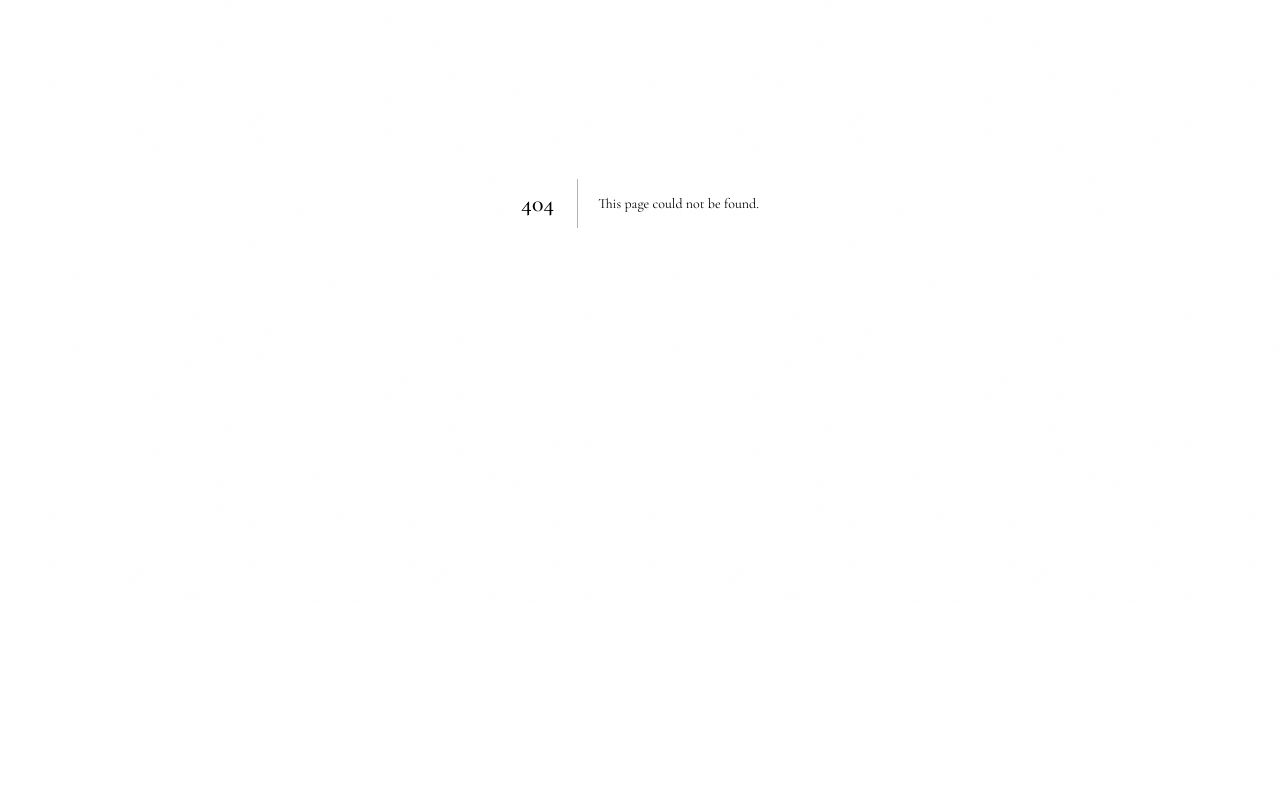
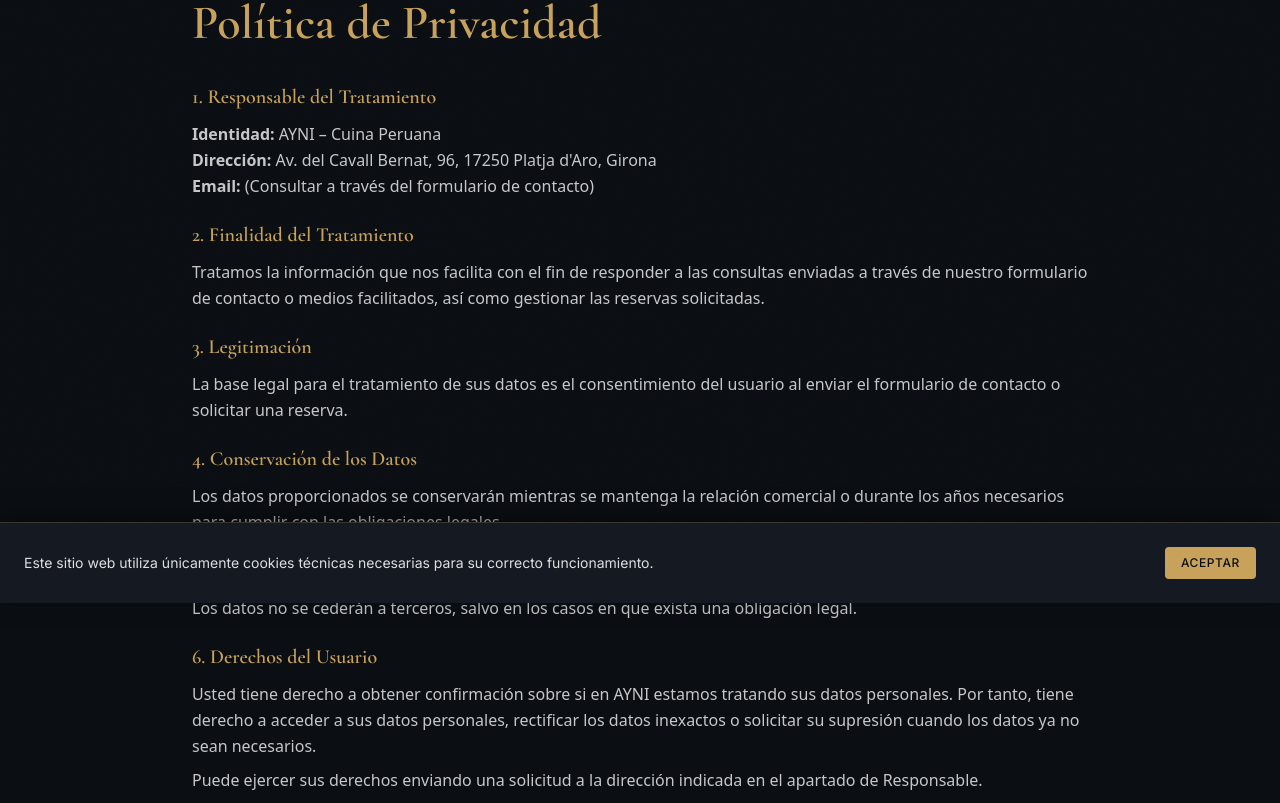
Before and after one commit to sultanaa21/ayni-restaurante, a Next.js app: page /privacidad in a window 1280 px wide. Before the commit this address had no page. Shown: the part 197-1000 px from the top of the page. Before the commit the page ends 800 px from the top, so only its background shows below. Built offline with nearby package versions, Linux system fonts and the light colour scheme.

Commit message:
Cookies y terminos de privacidad

```diff
--- /dev/null
+++ b/app/cookies/page.tsx
@@ -0,0 +1,62 @@
+'use client';
+
+import React from 'react';
+import { Navbar } from '@/components/layout/Navbar';
+import { Footer } from '@/components/layout/Footer';
+import { Section } from '@/components/ui/Section';
+import { useLanguage } from '@/context/LanguageContext';
+
+export default function CookiesPage() {
+    const { language } = useLanguage();
+
+    return (
+        <>
+            <Navbar />
+            <main className="min-h-screen pt-24 font-sans text-text">
+                <Section className="py-12 md:py-16">
+                    <div className="max-w-4xl mx-auto space-y-8">
+                        <h1 className="font-heading text-4xl md:text-5xl text-gold mb-8">Política de Cookies</h1>
+
+                        {language === 'en' && (
+                            <div className="bg-surface/50 border border-gold/20 p-4 rounded-sm mb-8 text-sm text-muted italic">
+                                Note: This legal content is available in Spanish to comply with local regulations.
+                            </div>
+                        )}
+
+                        <div className="space-y-6 text-text/80 leading-relaxed">
+                            <section>
+                                <h2 className="text-xl text-gold mb-3">¿Qué son las cookies?</h2>
+                                <p>
+                                    Una cookie es un fichero que se descarga en su ordenador al acceder a determinadas páginas web. Las cookies permiten a una página web, entre otras cosas, almacenar y recuperar información sobre los hábitos de navegación de un usuario o de su equipo y, dependiendo de la información que contengan y de la forma en que utilice su equipo, pueden utilizarse para reconocer al usuario.
+                                </p>
+                            </section>
+
+                            <section>
+                                <h2 className="text-xl text-gold mb-3">Tipos de cookies utilizadas</h2>
+                                <p>
+                                    <strong>Este sitio web no utiliza cookies de análisis ni cookies publicitarias.</strong>
+                                </p>
+                                <p className="mt-4">
+                                    Utilizamos únicamente <strong>cookies técnicas</strong> que son estrictamente necesarias para el funcionamiento del sitio web y la utilización de las diferentes opciones y servicios que en ella existen.
+                                </p>
+                                <ul className="list-disc pl-5 mt-4 space-y-2 text-muted">
+                                    <li>
+                                        <strong>Cookies de sesión y preferencias:</strong> Permiten recordar sus preferencias de idioma y gestión del consentimiento de cookies.
+                                    </li>
+                                </ul>
+                            </section>
+
+                            <section>
+                                <h2 className="text-xl text-gold mb-3">Gestión de cookies</h2>
+                                <p>
+                                    Al no utilizar cookies de terceros ni de seguimiento, no es necesario un panel de configuración complejo. No obstante, usted puede permitir, bloquear o eliminar las cookies instaladas en su equipo mediante la configuración de las opciones del navegador instalado en su ordenador.
+                                </p>
+                            </section>
+                        </div>
+                    </div>
+                </Section>
+            </main>
+            <Footer />
+        </>
+    );
+}
--- a/app/layout.tsx
+++ b/app/layout.tsx
@@ -8,6 +8,7 @@
 };
 
 import { LanguageProvider } from '@/context/LanguageContext';
+import { CookieBanner } from '@/components/ui/CookieBanner';
 
 export default function RootLayout({
   children,
@@ -19,6 +20,7 @@
       <body className="font-sans bg-bg text-text antialiased selection:bg-gold/30 selection:text-white">
         <LanguageProvider>
           {children}
+          <CookieBanner />
         </LanguageProvider>
       </body>
     </html>
--- /dev/null
+++ b/app/privacidad/page.tsx
@@ -0,0 +1,80 @@
+'use client';
+
+import React from 'react';
+import { Navbar } from '@/components/layout/Navbar';
+import { Footer } from '@/components/layout/Footer';
+import { Section } from '@/components/ui/Section';
+import { useLanguage } from '@/context/LanguageContext';
+
+export default function PrivacyPage() {
+    const { language } = useLanguage();
+
+    return (
+        <>
+            <Navbar />
+            <main className="min-h-screen pt-24 font-sans text-text">
+                <Section className="py-12 md:py-16">
+                    <div className="max-w-4xl mx-auto space-y-8">
+                        <h1 className="font-heading text-4xl md:text-5xl text-gold mb-8">Política de Privacidad</h1>
+
+                        {language === 'en' && (
+                            <div className="bg-surface/50 border border-gold/20 p-4 rounded-sm mb-8 text-sm text-muted italic">
+                                Note: This legal content is available in Spanish to comply with local regulations.
+                            </div>
+                        )}
+
+                        <div className="space-y-6 text-text/80 leading-relaxed">
+                            <section>
+                                <h2 className="text-xl text-gold mb-3">1. Responsable del Tratamiento</h2>
+                                <p>
+                                    <strong>Identidad:</strong> AYNI – Cuina Peruana<br />
+                                    <strong>Dirección:</strong> Av. del Cavall Bernat, 96, 17250 Platja d&apos;Aro, Girona<br />
+                                    <strong>Email:</strong> (Consultar a través del formulario de contacto)
+                                </p>
+                            </section>
+
+                            <section>
+                                <h2 className="text-xl text-gold mb-3">2. Finalidad del Tratamiento</h2>
+                                <p>
+                                    Tratamos la información que nos facilita con el fin de responder a las consultas enviadas a través de nuestro formulario de contacto o medios facilitados, así como gestionar las reservas solicitadas.
+                                </p>
+                            </section>
+
+                            <section>
+                                <h2 className="text-xl text-gold mb-3">3. Legitimación</h2>
+                                <p>
+                                    La base legal para el tratamiento de sus datos es el consentimiento del usuario al enviar el formulario de contacto o solicitar una reserva.
+                                </p>
+                            </section>
+
+                            <section>
+                                <h2 className="text-xl text-gold mb-3">4. Conservación de los Datos</h2>
+                                <p>
+                                    Los datos proporcionados se conservarán mientras se mantenga la relación comercial o durante los años necesarios para cumplir con las obligaciones legales.
+                                </p>
+                            </section>
+
+                            <section>
+                                <h2 className="text-xl text-gold mb-3">5. Cesión de Datos</h2>
+                                <p>
+                                    Los datos no se cederán a terceros, salvo en los casos en que exista una obligación legal.
+                                </p>
+                            </section>
+
+                            <section>
+                                <h2 className="text-xl text-gold mb-3">6. Derechos del Usuario</h2>
+                                <p>
+                                    Usted tiene derecho a obtener confirmación sobre si en AYNI estamos tratando sus datos personales. Por tanto, tiene derecho a acceder a sus datos personales, rectificar los datos inexactos o solicitar su supresión cuando los datos ya no sean necesarios.
+                                </p>
+                                <p className="mt-2">
+                                    Puede ejercer sus derechos enviando una solicitud a la dirección indicada en el apartado de Responsable.
+                                </p>
+                            </section>
+                        </div>
+                    </div>
+                </Section>
+            </main>
+            <Footer />
+        </>
+    );
+}
--- a/components/layout/Footer.tsx
+++ b/components/layout/Footer.tsx
@@ -65,8 +65,8 @@
                 <div className="border-t border-border/30 pt-8 flex flex-col md:flex-row justify-between items-center text-xs text-muted/50">
                     <p>© {currentYear} {siteConfig.name}. {t.footer.rights}</p>
                     <div className="flex gap-4 mt-4 md:mt-0">
-                        <Link href="#" className="hover:text-muted transition-colors">{t.footer.privacy}</Link>
-                        <Link href="#" className="hover:text-muted transition-colors">{t.footer.cookies}</Link>
+                        <Link href="/privacidad" className="hover:text-muted transition-colors">{t.footer.privacy}</Link>
+                        <Link href="/cookies" className="hover:text-muted transition-colors">{t.footer.cookies}</Link>
                     </div>
                 </div>
             </div>
--- /dev/null
+++ b/components/ui/CookieBanner.tsx
@@ -0,0 +1,42 @@
+'use client';
+
+import React, { useState, useEffect } from 'react';
+import { Button } from './Button';
+
+export const CookieBanner = () => {
+    const [isVisible, setIsVisible] = useState(false);
+
+    useEffect(() => {
+        const consent = localStorage.getItem('cookieConsent');
+        if (!consent) {
+            // Use setTimeout to avoid synchronous state update warning
+            const timer = setTimeout(() => setIsVisible(true), 100);
+            return () => clearTimeout(timer);
+        }
+    }, []);
+
+    const acceptCookies = () => {
+        localStorage.setItem('cookieConsent', 'true');
+        setIsVisible(false);
+    };
+
+    if (!isVisible) return null;
+
+    return (
+        <div className="fixed bottom-0 left-0 w-full bg-surface border-t border-gold/20 p-4 md:p-6 z-50 animate-fade-in shadow-[0_-5px_20px_rgba(0,0,0,0.5)]">
+            <div className="container mx-auto flex flex-col md:flex-row items-center justify-between gap-4">
+                <p className="text-text/90 text-sm text-center md:text-left">
+                    Este sitio web utiliza únicamente cookies técnicas necesarias para su correcto funcionamiento.
+                </p>
+                <Button
+                    onClick={acceptCookies}
+                    variant="primary"
+                    size="sm"
+                    className="whitespace-nowrap w-full md:w-auto"
+                >
+                    Aceptar
+                </Button>
+            </div>
+        </div>
+    );
+};
```
